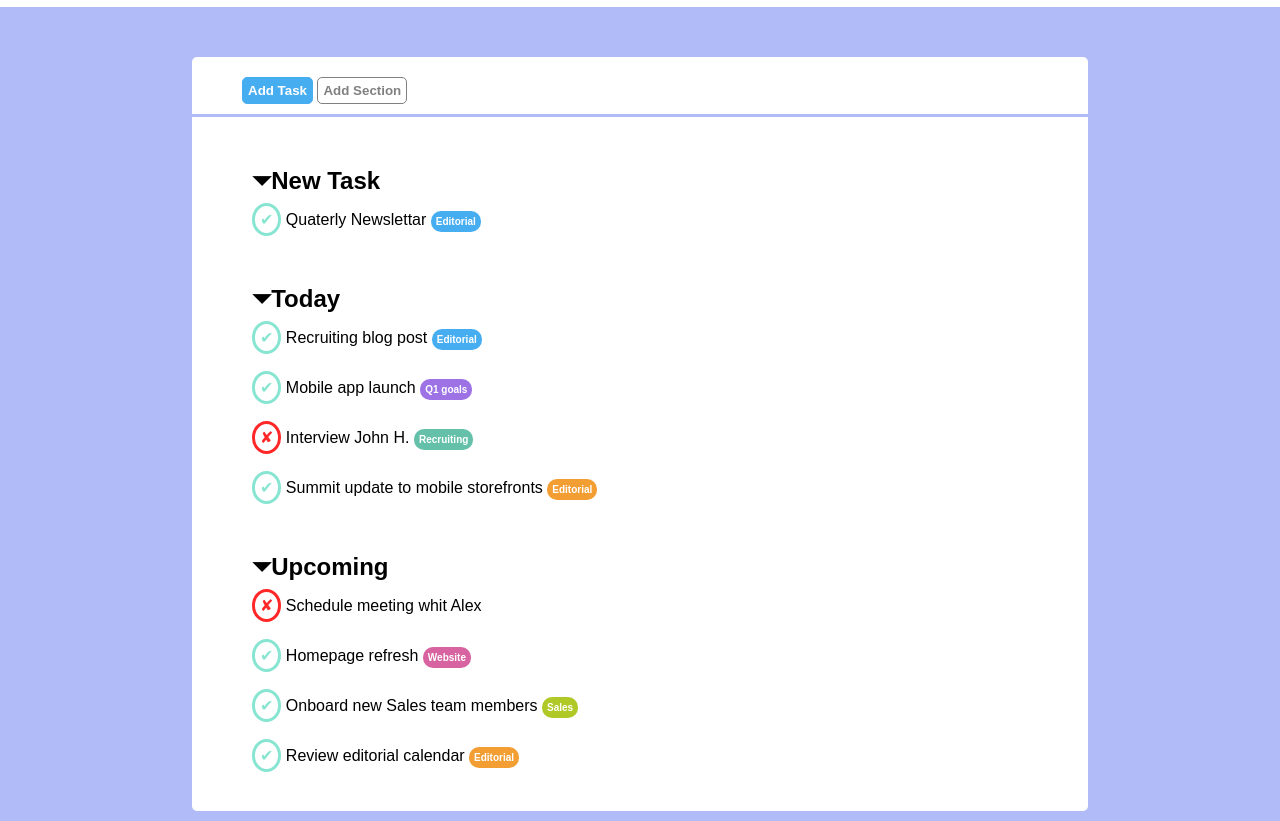
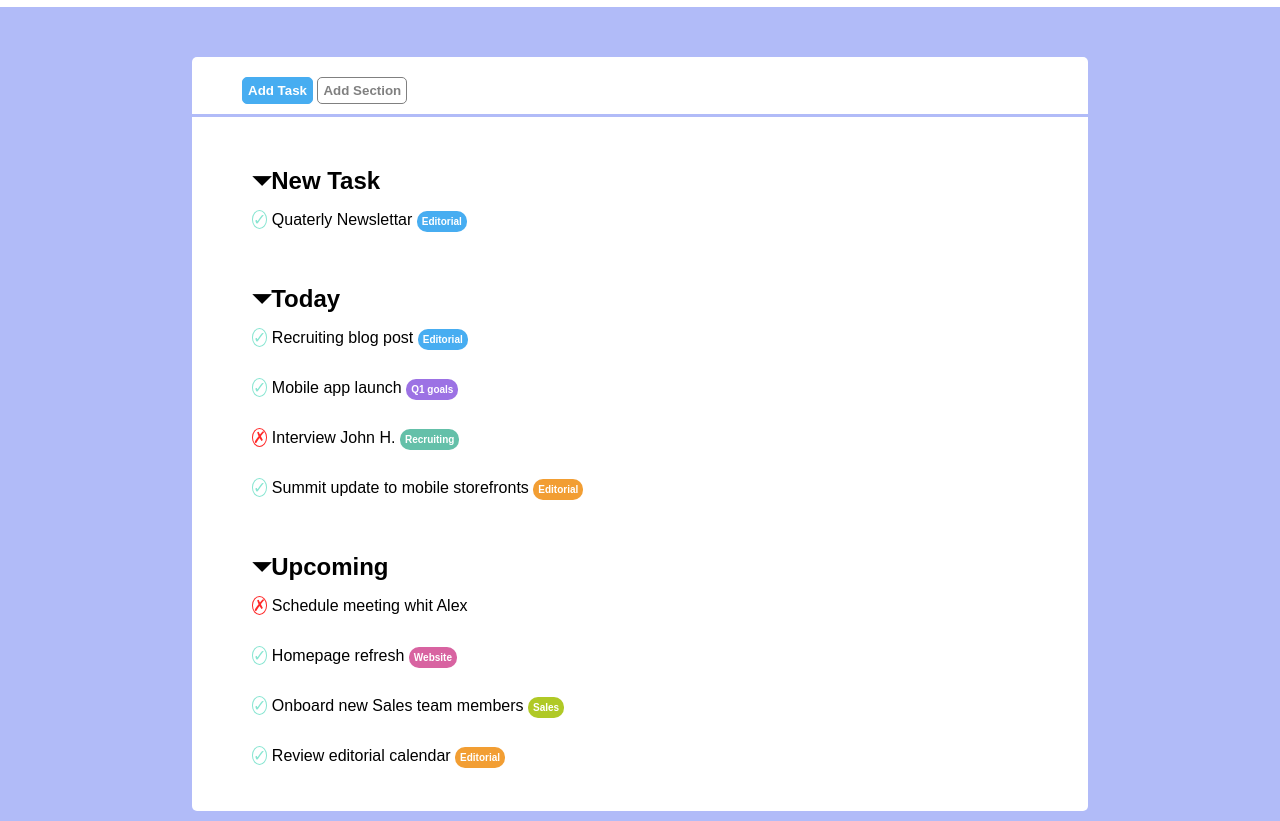
Before and after one commit to marcovalerio93/html-css-toboolist, a plain HTML site: page index.html in a window 1280 px wide. Shown: the part 63-884 px from the top of the page. Drawn offline with Linux system fonts and the light colour scheme.

Commit message:
corretto

```diff
--- a/css/style.css
+++ b/css/style.css
@@ -35,7 +35,7 @@ header{
 }
 
 /*  inzio button */
-.button{
+.bottoni{
     margin-top: 50px;
     background-color: #fff;
     border-top-left-radius: 5px;
@@ -55,11 +55,8 @@ button{
     border: solid 1px;
 }
 #azzuro{
-    padding: 5px;
     background-color: #47adf1;
-    border-radius: 5px;
     color: #fff;
-    font-weight: bold;
     border-color: #47adf1;
 }
 /* fine button */
@@ -93,32 +90,34 @@ li li{
     padding: 10px 0px;
 }
 
-p{
-    line-height:normal;
-    margin-left: 5px;
-    margin-top: 10px;
-}
+/* inizio simboli check-cross */
 .circle{
     display: inline block;
     width: 30px;
     height: 30px;
     border-radius: 50%;
-    border: solid;
+    border-style: solid;
+    border-width: 1px;
     text-align: center;
     line-height:30px;
-    padding: 5px;
-
 }
 .check{
     color: #87e5d1;
     border-color:#87e5d1;
 
 }
+.check::before{
+    content:'\2713';
+}
 .cross{
     color: #ff2828;
     border-color:#ff2828;
 }
+.cross::before{
+    content: '\2717';
+}
 
+/* inizio postit */
 .postit{
     color: #fff;
     padding: 5px;
--- a/index.html
+++ b/index.html
@@ -15,8 +15,8 @@
     </header>
     <div id="container">
         <main>
-            <!-- inizio sezione botton -->
-            <div class="button">
+            <!-- inizio sezione button -->
+            <div class="bottoni">
                 <button id="azzuro">Add Task</button>
                 <button>Add Section</button>
             </div>
@@ -26,37 +26,37 @@
                     <li>
                         <h2>New Task</h2>
                         <ul>
-                            <li><span class="circle check">&#10004</span> Quaterly Newslettar <span class="postit editorial">Editorial</span></li>
+                            <li><span class="circle check"></span> Quaterly Newslettar <span class="postit editorial">Editorial</span></li>
                         </ul>
                     </li>
                     <li>
                         <h2>Today</h2>
                         <ul>
-                            <li><span class="circle check">&#10004</span> Recruiting blog post <span class="postit editorial">Editorial</span></li>
+                            <li><span class="circle check"></span> Recruiting blog post <span class="postit editorial">Editorial</span></li>
                         </ul>
                         <ul>
-                            <li><span class="circle check">&#10004</span> Mobile app launch <span class="postit q1">Q1 goals</span></li>
+                            <li><span class="circle check"></span> Mobile app launch <span class="postit q1">Q1 goals</span></li>
                         </ul>
                         <ul>
-                            <li><span class="circle cross">&#x2718</span> Interview John H. <span class="postit recruiting">Recruiting</span></li>
+                            <li><span class="circle cross"></span> Interview John H. <span class="postit recruiting">Recruiting</span></li>
                         </ul>
                         <ul>
-                            <li><span class="circle check">&#10004</span> Summit update to mobile storefronts <span class="postit mobile">Editorial</span></li>
+                            <li><span class="circle check"></span> Summit update to mobile storefronts <span class="postit mobile">Editorial</span></li>
                         </ul>
                     </li>
                     <li>
                         <h2>Upcoming</h2>
                         <ul>
-                            <li><span class="circle cross">&#x2718</span> Schedule meeting whit Alex</li>
+                            <li><span class="circle cross"></span> Schedule meeting whit Alex</li>
                         </ul>
                         <ul>
-                            <li><span class="circle check">&#10004</span> Homepage refresh <span class="postit website">Website</span></li>
+                            <li><span class="circle check"></span> Homepage refresh <span class="postit website">Website</span></li>
                         </ul>
                         <ul>
-                            <li><span class="circle check">&#10004</span> Onboard new Sales team members <span class="postit sales">Sales</span></li>
+                            <li><span class="circle check"></span> Onboard new Sales team members <span class="postit sales">Sales</span></li>
                         </ul>
                         <ul>
-                            <li><span class="circle check">&#10004</span> Review editorial calendar <span class="postit mobile">Editorial</span></li>
+                            <li><span class="circle check"></span> Review editorial calendar <span class="postit mobile">Editorial</span></li>
                         </ul>
                     </li>
                 </ul>
```
